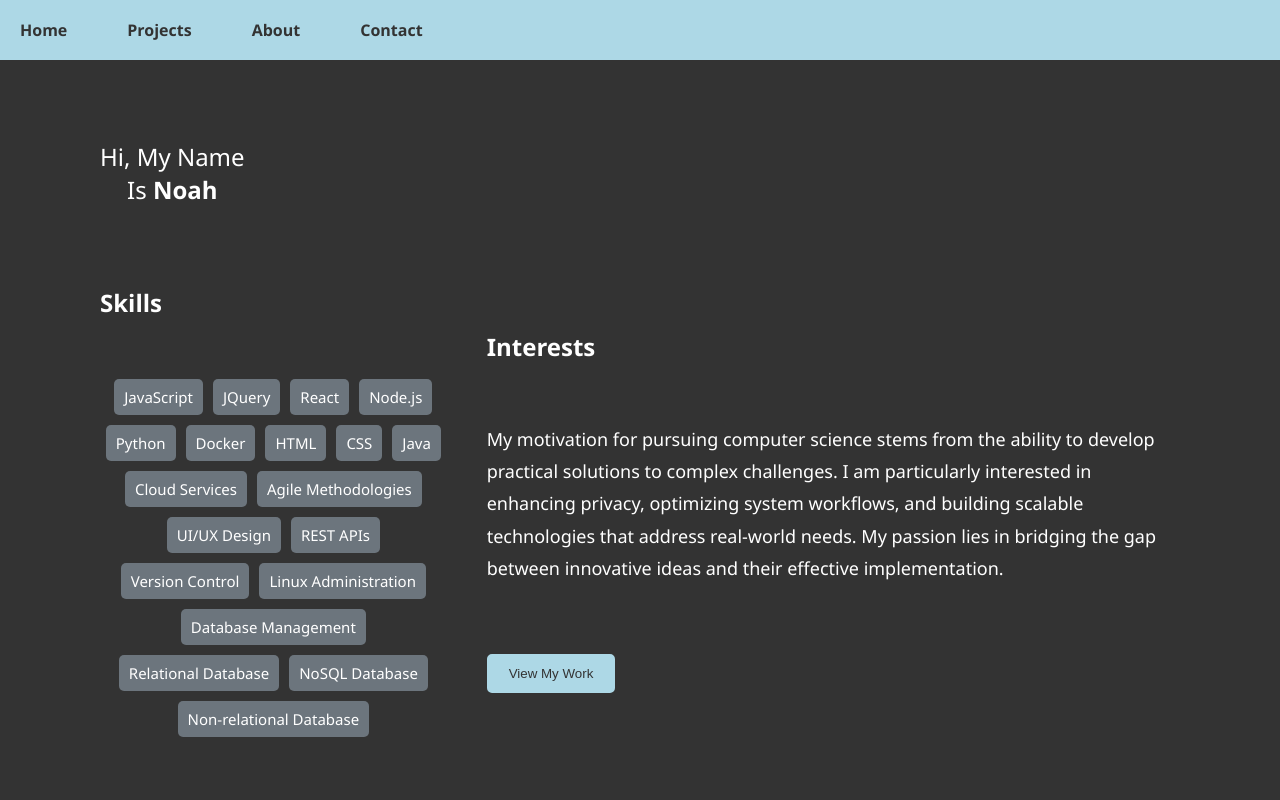
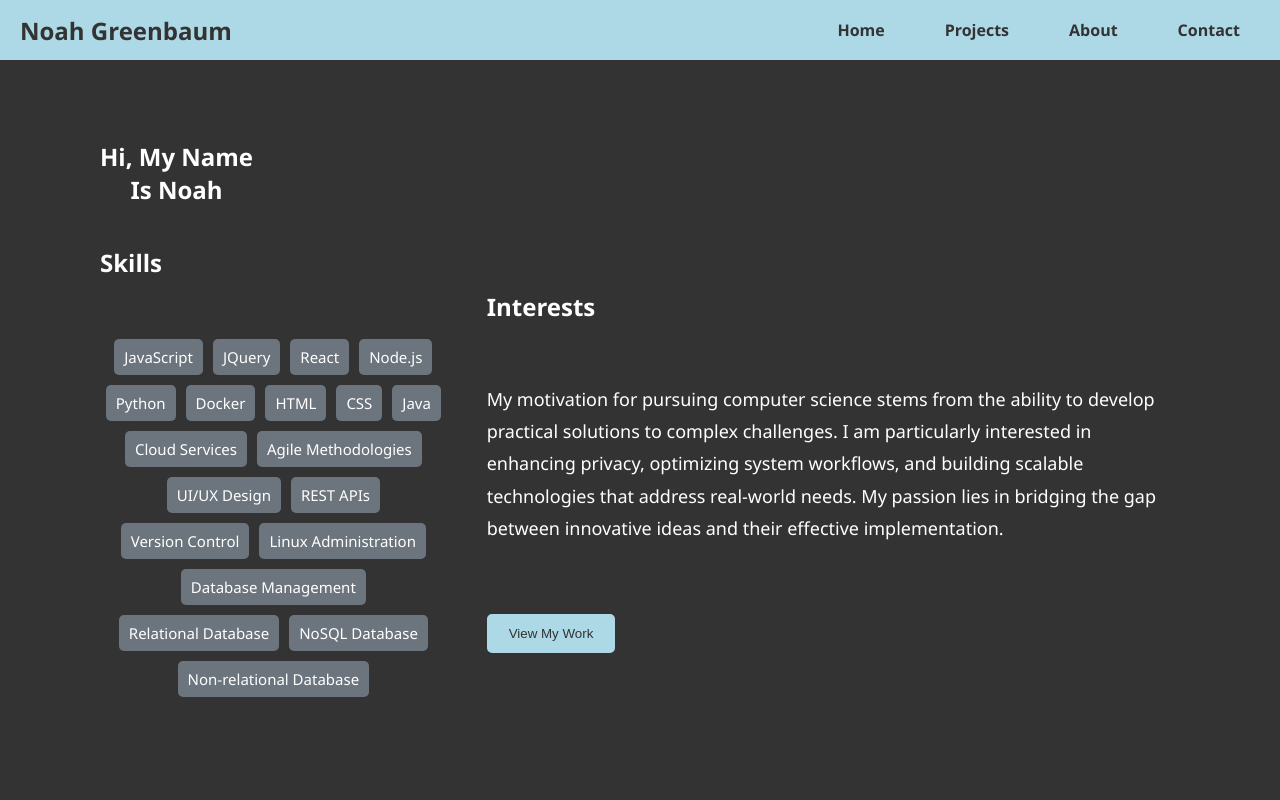
Before and after one commit to Noahg444/Noah-Personal-Portfolio, a React (Create React App) app: page / in a window 1280 px wide. Shown: the top 800 px of the page. Built offline with nearby package versions, Linux system fonts and the light colour scheme.

Commit message:
Updated Navbar

```diff
--- a/package.json
+++ b/package.json
@@ -10,7 +10,8 @@
     "react": "^18.3.1",
     "react-dom": "^18.3.1",
     "react-scripts": "5.0.1",
-    "web-vitals": "^2.1.4"
+    "web-vitals": "^2.1.4",
+    "particles.js": "^2.0.0"
   },
   "homepage": "https://www.noah-greenbaum.com",
   "scripts": {
--- a/public/index.html
+++ b/public/index.html
@@ -28,6 +28,7 @@
 <body>
   <noscript>You need to enable JavaScript to run this app.</noscript>
   <div id="root"></div>
+  <script src="https://cdn.jsdelivr.net/npm/particles.js@2.0.0/particles.min.js"></script>
   <!--
       This HTML file is a template.
       If you open it directly in the browser, you will see an empty page.
--- a/src/App.js
+++ b/src/App.js
@@ -8,6 +8,7 @@ import './styles/main.css';
 
 function App() {
   return (
+    <>
       <div className="App">
         <Navbar />
         <Home />
@@ -15,6 +16,7 @@ function App() {
         <About />
         <Contact />
       </div>
+    </>
   );
 }
 
--- a/src/components/Navbar.js
+++ b/src/components/Navbar.js
@@ -9,6 +9,7 @@ const Navbar = () => {
 
     return (
         <nav>
+            <div className="navbar-brand">Noah Greenbaum</div>
             <div className="menu-icon" onClick={handleMenuToggle}>
                 <div className={menuOpen ? 'line open' : 'line'}></div>
                 <div className={menuOpen ? 'line open' : 'line'}></div>
--- a/src/styles/main.css
+++ b/src/styles/main.css
@@ -30,12 +30,21 @@ nav {
     justify-content: space-between;
 }
 
+.navbar-brand {
+    margin-left: 20px;
+    font-size: 24px;
+    font-weight: 800;
+    color: #333333;
+}
+
 .nav-links {
     display: flex;
     list-style: none;
     justify-content: center;
     gap: 20px;
     /* Removed unnecessary padding */
+    margin-left: auto;
+    margin-right: 20px;
 }
 
 nav a {
@@ -269,19 +278,21 @@ nav::after {
 
 .home-content {
     display: flex;
-    align-items: flex-start;
-    justify-content: flex-start;
-    flex-wrap: wrap;
+    flex-direction: row;
+    align-items: center;
+    text-align: center;
+    font-weight: normal;
 }
 
 .home-content h1 {
-    font-weight: normal;
+    display: block;
+    margin: 0;
 }
 
-.home-content h1 strong {
+.home-content .home-content-name {
+    font-size: 40px;
     font-weight: bold;
 }
-
 
 /* About Section */
 .about-content {
@@ -328,7 +339,6 @@ nav::after {
     background: #387dc3;
 }
 
-
 /* Interests Section */
 .interests {
     margin-top: 40px;
@@ -373,3 +383,30 @@ nav::after {
     display: block;
     margin: 0 auto 20px;
 }
+
+/* Add styles for the moving "Hi There!" message */
+#hi-there {
+    position: fixed;
+    top: 10px;
+    width: 100%;
+    text-align: center;
+    animation: moveText 10s linear infinite;
+}
+
+@keyframes moveText {
+    from {
+        transform: translateX(-100%);
+    }
+
+    to {
+        transform: translateX(100%);
+    }
+}
+
+.hi-there {
+    font-size: 48px;
+    color: #ff5733;
+    text-align: center;
+    margin-bottom: 20px;
+    /* You can add more styles to enhance visibility */
+}
```
Lines whose indentation alone changed are shown as unchanged.
